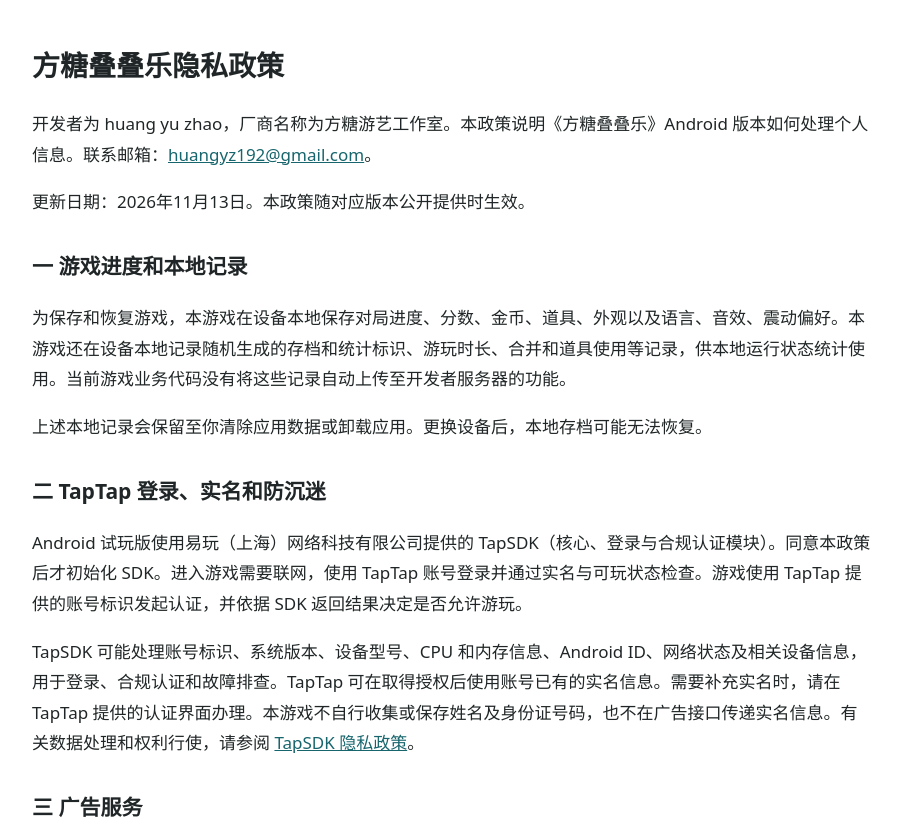
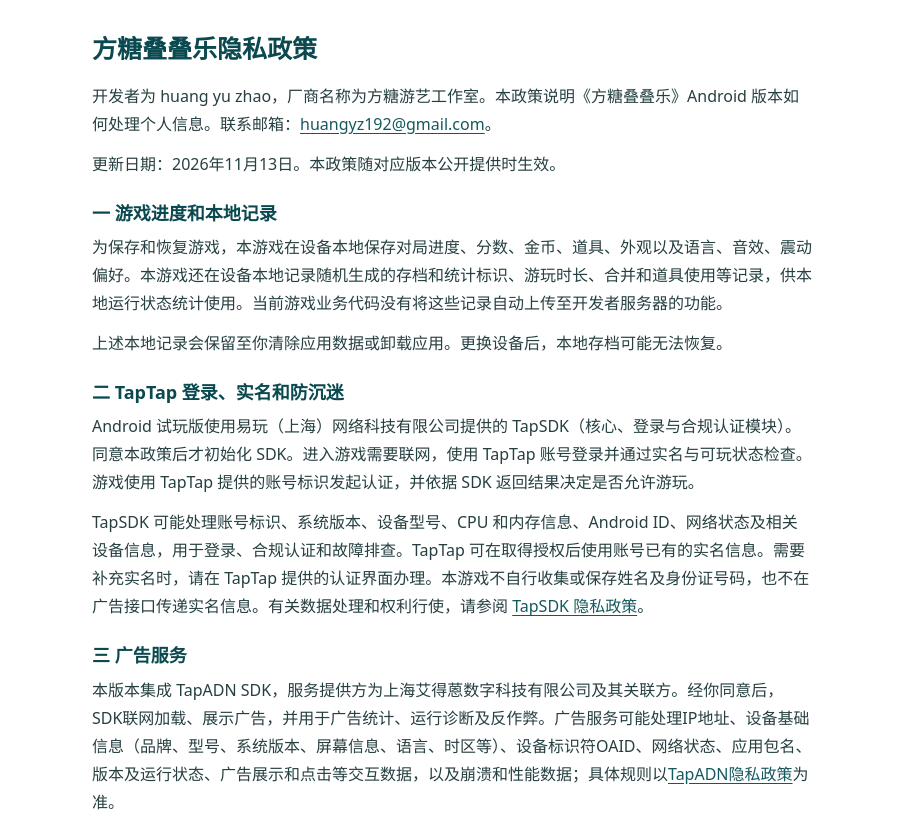
Before and after one commit to hyz1992/privacy-sites, a plain HTML site: page 3D2048/taptap-android/index.html in a window 1280 px wide. Shown: the top 819 px of the page, without its empty margins (188-1089 px from the left). Drawn offline with Linux system fonts and the light colour scheme.

Commit message:
Match Fangtang Android policy typography to the app

```diff
--- a/3D2048/taptap-android/index.html
+++ b/3D2048/taptap-android/index.html
@@ -1,6 +1,15 @@
 <!doctype html>
 <html lang="zh-CN"><head><meta charset="utf-8"><meta name="viewport" content="width=device-width,initial-scale=1">
-<title>方糖叠叠乐隐私政策</title><style>body{max-width:840px;margin:40px auto;padding:0 22px;font:17px/1.8 system-ui,sans-serif;color:#202627}h1{font-size:28px}h2{font-size:21px;margin-top:30px}a{color:#17666d}</style></head><body>
+<title>方糖叠叠乐隐私政策</title>
+<style>
+body { max-width: 720px; margin: 32px auto; padding: 0 24px; font: 16px/1.75 system-ui, sans-serif; color: #263f41; }
+h1, h2 { color: #0a494f; line-height: 1.35; }
+h1 { font-size: 25px; margin: 0 0 16px; }
+h2 { font-size: 18px; margin: 23px 0 8px; }
+p { margin: 0 0 12px; overflow-wrap: anywhere; }
+a { color: #15595e; text-underline-offset: 0.18em; }
+@media (max-width: 480px) { body { margin: 14px auto; padding: 0 9px; } h1 { font-size: 22px; } }
+</style></head><body>
 <h1>方糖叠叠乐隐私政策</h1>
 <p>开发者为 huang yu zhao，厂商名称为方糖游艺工作室。本政策说明《方糖叠叠乐》Android 版本如何处理个人信息。联系邮箱：<a href="mailto:huangyz192@gmail.com">huangyz192@gmail.com</a>。</p>
 <p>更新日期：2026年11月13日。本政策随对应版本公开提供时生效。</p>
```
